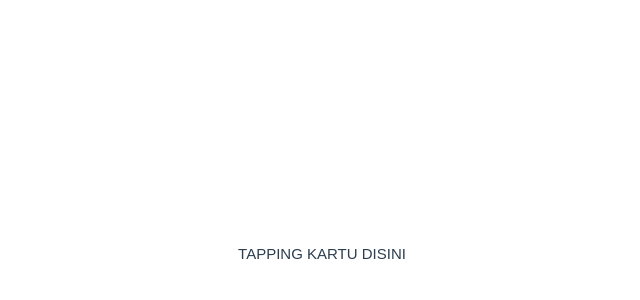
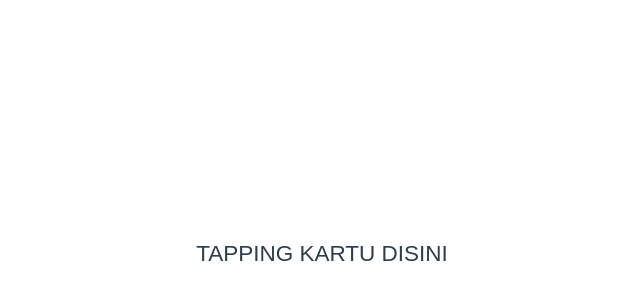
Before and after one commit to pplg-smk-metland/metschoo-library-kunjungan, a Vue app: page / in a window 1280 px wide. Shown: the part 146-446 px from the top of the page, without its empty margins (318-958 px from the left). Built offline with nearby package versions, Linux system fonts and the light colour scheme.

Commit message:
panjangin delay sama gedein tulisan

```diff
--- a/src/views/HomeView.vue
+++ b/src/views/HomeView.vue
@@ -14,6 +14,6 @@ document.addEventListener("keydown", (event) => {
 
 <template>
   <main>
-    <p>TAPPING KARTU DISINI</p>
+    <h2>TAPPING KARTU DISINI</h2>
   </main>
 </template>
--- a/src/views/UserView.vue
+++ b/src/views/UserView.vue
@@ -42,7 +42,7 @@ export default {
     // Tambahkan logika redirect setelah 5 detik
     setTimeout(() => {
       this.$router.push("/"); // Ganti '/' dengan path halaman tapping Anda
-    }, 4000); // 5000 ms = 5 detik
+    }, 5000); // 5000 ms = 5 detik
   },
 
   methods: {
```
